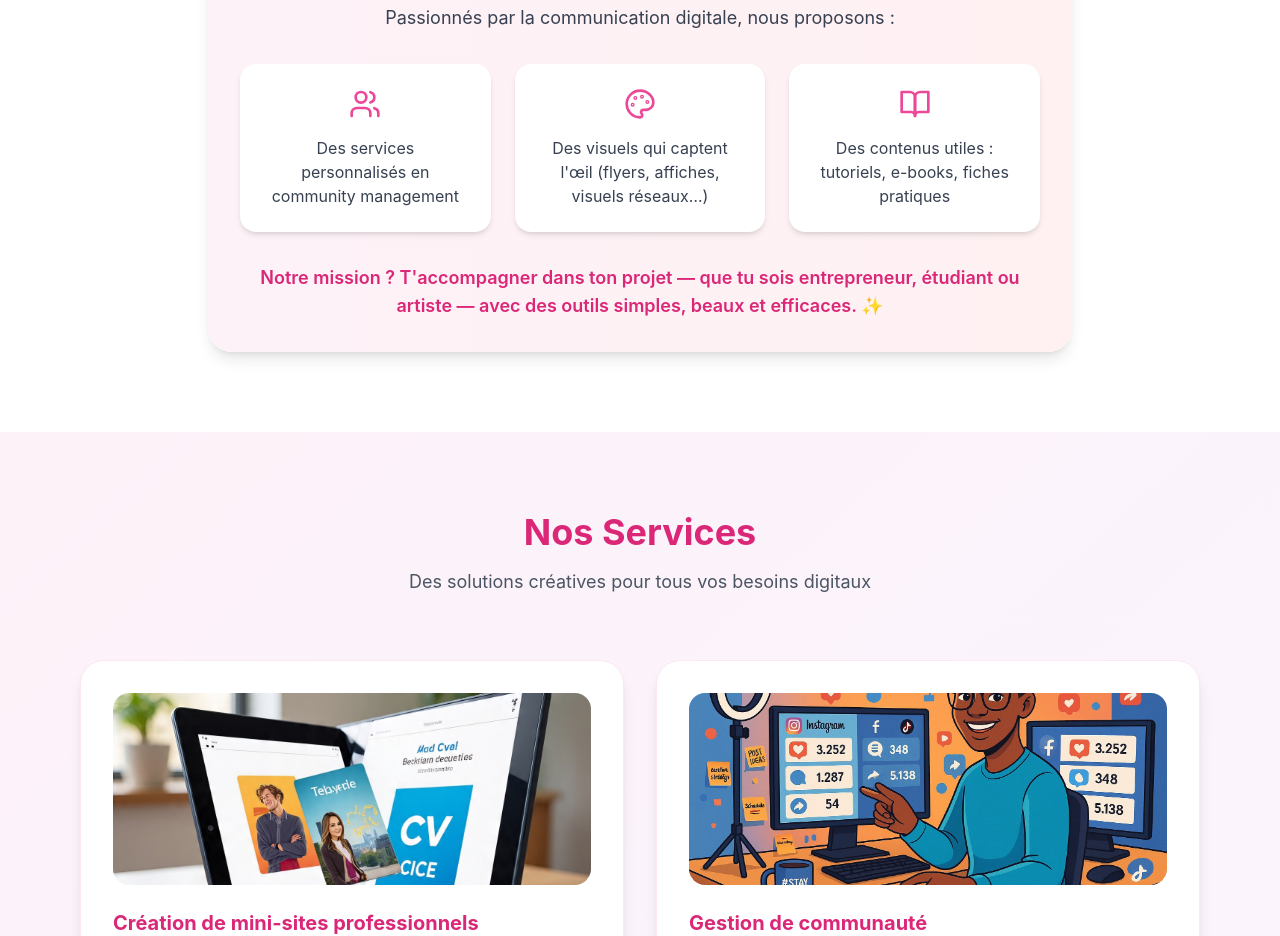
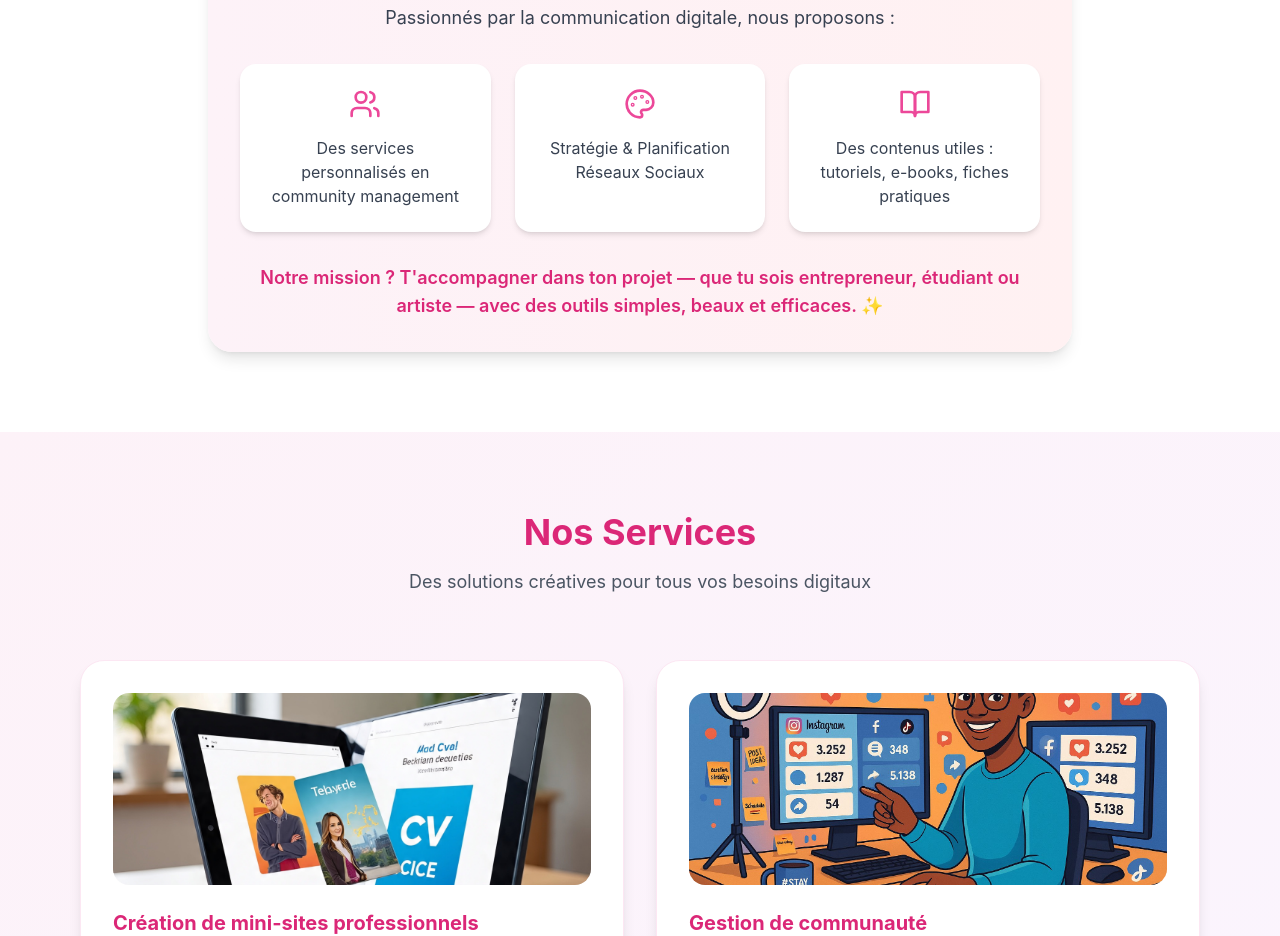
Before and after one commit to Solangeilinga/bureau-digital, a React (Create React App) app: page / in a window 1280 px wide. Shown: the part 1160-2096 px from the top of the page. Built offline with nearby package versions, Linux system fonts and the light colour scheme.

Commit message:
Mise à jour du contenu

```diff
--- a/src/components/About.js
+++ b/src/components/About.js
@@ -18,7 +18,7 @@ const About = ({ isVisible }) => (
                 <div className="grid md:grid-cols-3 gap-6">
                     {[
                         { icon: Users, text: "Des services personnalisés en community management" },
-                        { icon: Palette, text: "Des visuels qui captent l'œil (flyers, affiches, visuels réseaux…)" },
+                        { icon: Palette, text: "Stratégie & Planification Réseaux Sociaux" },
                         { icon: BookOpen, text: "Des contenus utiles : tutoriels, e-books, fiches pratiques" }
                     ].map((item, index) => (
                         <div key={index} className="bg-white p-6 rounded-2xl shadow-md hover:shadow-lg transition-all duration-300 hover:scale-105">
```
